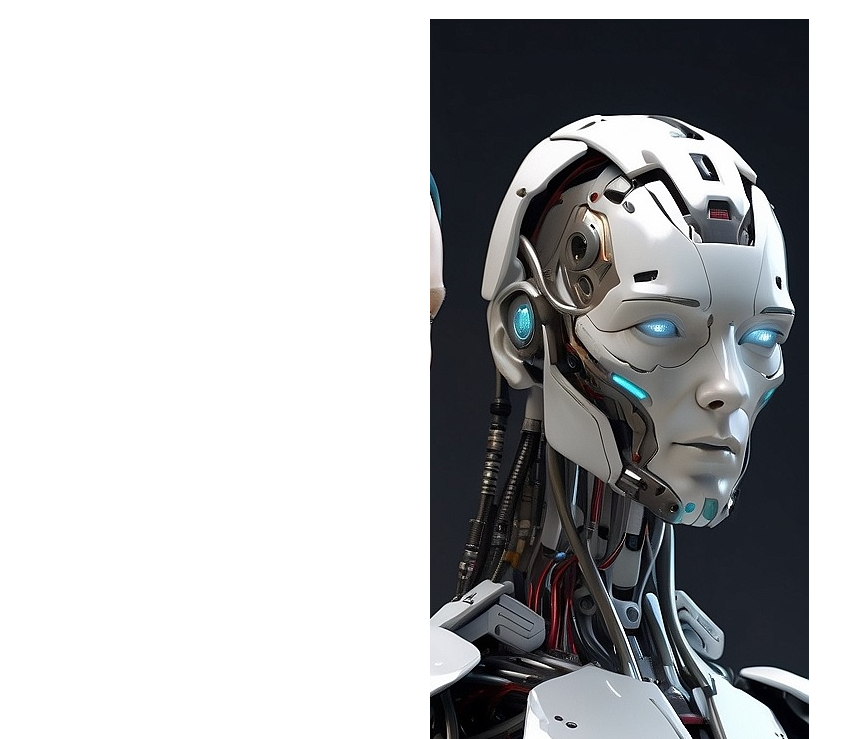
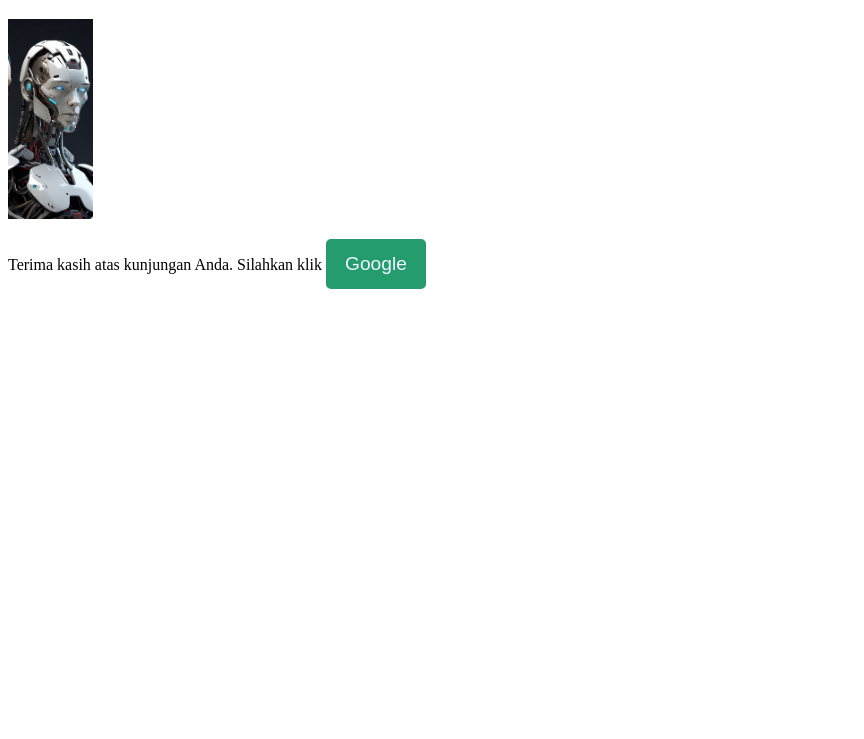
Before and after one commit to lebahkayu/web, a plain HTML site: page index.html in a window 1280 px wide. Shown: the part 61-800 px from the top of the page, without its empty margins (0-864 px from the left). Drawn offline with Linux system fonts and the light colour scheme.

Commit message:
Add files via upload

```diff
--- a/index.html
+++ b/index.html
@@ -23,12 +23,12 @@
 				font-size: larger;
 			}
 		</style>
+		<img src="/images/ai.jpg" alt="ai" height="200px" width="auto"/>
     	<p>
       	Terima kasih atas kunjungan Anda. Silahkan klik
       		<a href="https://www.google.com" target="_blank">
         		<button class="google">Google</button>
 				</a>
-      <img src="/images/ai.jpg" alt="ai" height="50%" width="auto"/>
 		  </p>
   </main>
 </body>
```
Lines whose indentation alone changed are shown as unchanged.
